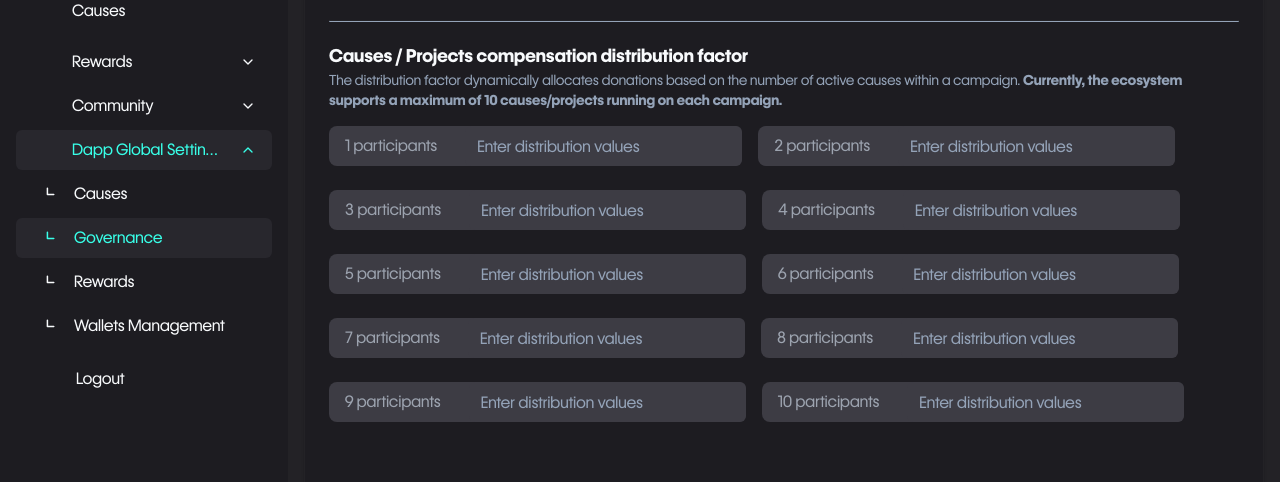
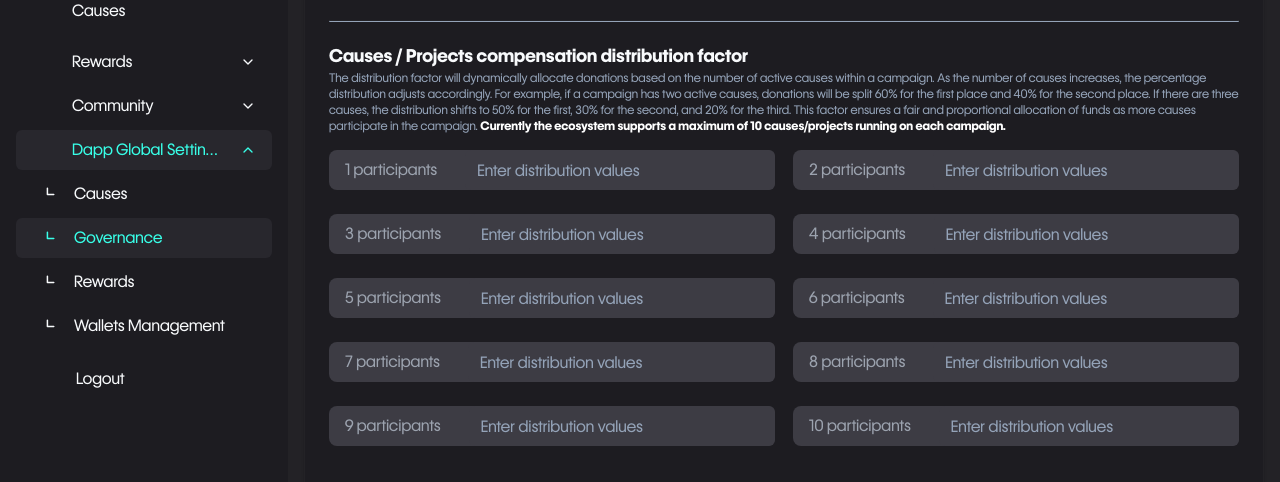
Before and after one commit to NadirAliOfficial/charcoin-admin-panel, a Next.js app: page /settings/governance in a window 1280 px wide. Shown: the part 165-647 px from the top of the page. Built offline with nearby package versions, Linux system fonts and the light colour scheme; some icons are missing; what @bprogress/next would draw is missing.

Commit message:
curser pointer added

```diff
--- a/src/app/(main)/settings/causes/page.tsx
+++ b/src/app/(main)/settings/causes/page.tsx
@@ -146,10 +146,10 @@ const SettingsCauses = () => {
               {categories.map((category, index) => (
                 <div
                   key={index}
-                  className="flex justify-between space-x-4  p-3 border-b "
+                  className="flex justify-between space-x-4 p-3 border-b cursor-pointer hover:bg-accent/50 transition-colors"
                   onClick={() => setEditCategory(true)}
                 >
-                  <div className={cn("min-w-[3px]   rounded-xl ",)} style={{
+                  <div className={cn("min-w-[3px] rounded-xl")} style={{
                     backgroundColor: category.color
                   }} />
                   <div className="flex items-center gap-3">
@@ -189,16 +189,18 @@ const SettingsCauses = () => {
               {campaigns.map((campaign, index) => (
                 <div
                   key={index}
-                  className="flex   space-x-4  p-3 border-b "
+                  className="flex space-x-4 p-3 border-b cursor-pointer hover:bg-accent/50 transition-colors"
                   onClick={() => setEditCampaign(true)}
                 >
-
-                  <div className={cn("min-w-[3px] w-min h-12   rounded-xl ",)} style={{
+                  <div className={cn("min-w-[3px] w-min h-12 rounded-xl")} style={{
                     backgroundColor: campaign?.color
-                  }} />                  <div className="w-full flex flex-col">
+                  }} />
+                  <div className="w-full flex flex-col">
                     <span>{formatDate(campaign.title, "MMMM, yyyy")}</span>
-                    <span className="text-sm flex gap-2 text-muted-foreground">{formatDateRange(campaign.start_date as string, campaign.end_date as string)} {campaign?.status == "Current" && <p className="text-primary tracking-wider">(Current)</p>} </span>
-
+                    <span className="text-sm flex gap-2 text-muted-foreground">
+                      {formatDateRange(campaign.start_date as string, campaign.end_date as string)}
+                      {campaign?.status == "Current" && <p className="text-primary tracking-wider">(Current)</p>}
+                    </span>
                   </div>
                 </div>
               ))}
--- a/src/app/(main)/settings/governance/page.tsx
+++ b/src/app/(main)/settings/governance/page.tsx
@@ -97,7 +97,7 @@ const SettingsGovernance = () => {
     }
   };
 
-  const onSubmit = (data: any) => {};
+  const onSubmit = (data: any) => { };
 
   return (
     <FormProvider {...form}>
@@ -129,21 +129,20 @@ const SettingsGovernance = () => {
               <p className="font-bold text-lg">
                 Causes / Projects compensation distribution factor
               </p>
-              <p className="text-muted-foreground mb-4 text-sm">
-                The distribution factor dynamically allocates donations based on
-                the number of active causes within a campaign.
-                <b>
+              <p className="text-muted-foreground mb-4 text-xs">
+              The distribution factor will dynamically allocate donations based on the number of active causes within a campaign. As the number of causes increases, the percentage distribution adjusts accordingly. For example, if a campaign has two active causes, donations will be split 60% for the first place and 40% for the second place. If there are three causes, the distribution shifts to 50% for the first, 30% for the second, and 20% for the third. This factor ensures a fair and proportional allocation of funds as more causes participate in the campaign.
+                <b className="text-white">
                   {" "}
-                  Currently, the ecosystem supports a maximum of 10
-                  causes/projects running on each campaign.
+                  Currently the ecosystem supports a maximum of 10 causes/projects running on each campaign.
                 </b>
               </p>
 
-              <div className="flex flex-wrap gap-4 mt-4 mb-12">
+              <div className="flex flex-wrap w-full justify-between gap-4 mt-4 mb-12">
                 {[1, 2, 3, 4, 5, 6, 7, 8, 9, 10].map((num) => (
                   <InputWithText
                     key={num}
                     label={`${num} participants`}
+                    className="w-full md:w-[49%]"
                     placeholder="Enter distribution values"
                   />
                 ))}
@@ -193,7 +192,7 @@ const SettingsGovernance = () => {
                     id="tokens"
                     label="Tokens"
                     rootClassName="flex-row-reverse"
-                    className="bg-gray-800 border-gray-700 text-white"
+                    className="bg-gray-800  border-gray-700 w-full text-white"
                     {...register("tokens")}
                   />
                 </FormField>
--- a/src/components/ui/input-with-text.tsx
+++ b/src/components/ui/input-with-text.tsx
@@ -10,7 +10,7 @@ interface InputWithTextProps extends React.InputHTMLAttributes<HTMLInputElement>
 
 const InputWithText: React.FC<InputWithTextProps> = ({ label, id, rootClassName,  className, ...props }) => {
   return (
-    <div className={cn("flex items-center gap-3 mb-2 bg-accent rounded-lg focus-within:ring-offset-2 focus-within:ring-2 ring-offset-custom-slate ring-primary", rootClassName)}>
+    <div className={cn(`${className} flex items-center gap-3 mb-2  bg-accent rounded-lg focus-within:ring-offset-2 focus-within:ring-2 ring-offset-custom-slate ring-primary`, rootClassName)}>
        <label htmlFor={id} className="text-gray-400 whitespace-nowrap px-4">{label}</label>
       <Input
       variant={"newly_secondary"}
```
Lines whose indentation alone changed are shown as unchanged.
